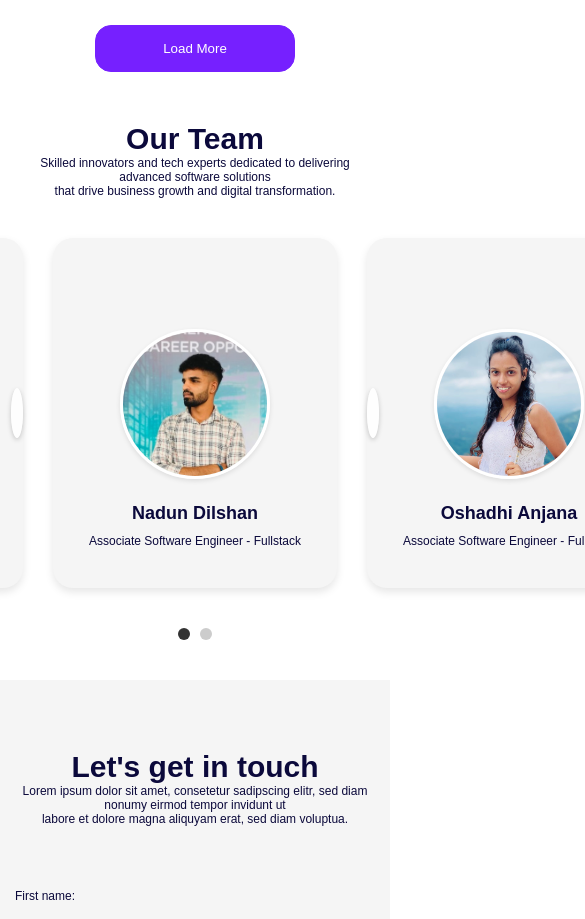
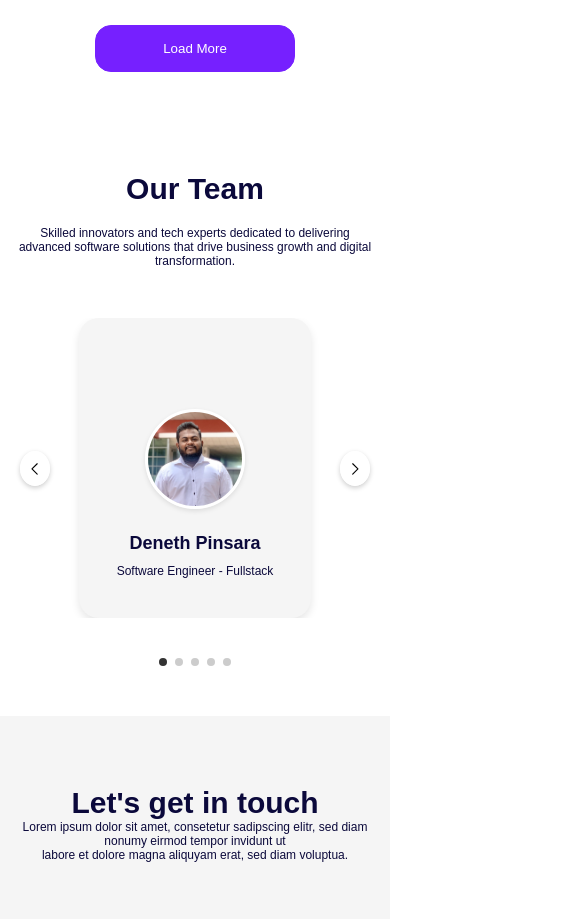
Before and after one commit to TechDoc-Solutions-PVT-LTD/techdoc-solutions-client, a React (Create React App) app: page / in a window 390 px wide. Shown: the part 5560-6479 px from the top of the page, 585 px wide, since content can reach past the window. Built offline with nearby package versions, Linux system fonts and the light colour scheme; a web font is replaced by a local one.

Commit message:
feat(Our Team): add mobile responsiveness

```diff
--- a/src/components/Sections/Team.jsx
+++ b/src/components/Sections/Team.jsx
@@ -70,29 +70,46 @@ export default function Team() {
   ];
 
   const [currentSlide, setCurrentSlide] = React.useState(0);
-  const slidesToShow = 3;
+  const [slidesToShow, setSlidesToShow] = React.useState(3);
+
+  React.useEffect(() => {
+    const handleResize = () => {
+      if (window.innerWidth < 768) {
+        setSlidesToShow(1);
+      } else if (window.innerWidth < 1024) {
+        setSlidesToShow(2);
+      } else {
+        setSlidesToShow(3);
+      }
+    };
+
+    handleResize();
+    window.addEventListener('resize', handleResize);
+    return () => window.removeEventListener('resize', handleResize);
+  }, []);
 
   const nextSlide = () => {
     setCurrentSlide((prev) =>
-      prev + slidesToShow >= teamMembers.length ? 0 : prev + 1
+      prev + 1 >= teamMembers.length ? 0 : prev + 1
     );
   };
 
   const prevSlide = () => {
     setCurrentSlide((prev) =>
-      prev === 0 ? teamMembers.length - slidesToShow : prev - 1
+      prev === 0 ? teamMembers.length - 1 : prev - 1
     );
   };
 
-  const visibleMembers = teamMembers.slice(
-    currentSlide,
-    Math.min(currentSlide + slidesToShow, teamMembers.length)
-  );
+  const getVisibleMembers = () => {
+    let visible = [];
+    for (let i = 0; i < slidesToShow; i++) {
+      const index = (currentSlide + i) % teamMembers.length;
+      visible.push(teamMembers[index]);
+    }
+    return visible;
+  };
 
-  const remainingSlides = slidesToShow - visibleMembers.length;
-  if (remainingSlides > 0) {
-    visibleMembers.push(...teamMembers.slice(0, remainingSlides));
-  }
+  const visibleMembers = getVisibleMembers();
 
   const handleMemberClick = (link) => {
     window.open(link, '_blank');
@@ -117,7 +134,7 @@ export default function Team() {
 
             <SliderContent>
               {visibleMembers.map((member, index) => (
-                <TeamCard key={`${member.name}-${index}`}>
+                <TeamCard key={`${member.name}-${index}`} slidesToShow={slidesToShow}>
                   <div className="card" onClick={() => handleMemberClick(member.link)}>
                     <ProjectBox
                       img={member.img}
@@ -136,18 +153,14 @@ export default function Team() {
           </SliderContainer>
 
           <DotsContainer>
-            {Array.from({ length: Math.ceil(teamMembers.length / slidesToShow) }).map((_, index) => (
+            {teamMembers.map((_, index) => (
               <Dot
                 key={index}
-                active={index === Math.floor(currentSlide / slidesToShow)}
-                onClick={() => setCurrentSlide(index * slidesToShow)}
+                active={index === currentSlide}
+                onClick={() => setCurrentSlide(index)}
               />
             ))}
           </DotsContainer>
-        </div>
-        <div className="row flexCenter">
-          <div style={{ margin: "20px 0", width: "200px" }}>
-          </div>
         </div>
       </div>
     </Wrapper>
@@ -156,11 +169,21 @@ export default function Team() {
 
 const Wrapper = styled.section`
   width: 100%;
+  padding: 50px 0;
 `;
 
 const HeaderInfo = styled.div`
-  @media (max-width: 860px) {
-    text-align: center;
+  text-align: center;
+  margin-bottom: 50px;
+
+  p {
+    margin-top: 20px;
+
+    br {
+      @media (max-width: 768px) {
+        display: none;
+      }
+    }
   }
 `;
 
@@ -175,18 +198,24 @@ const SliderContainer = styled.div`
 
 const SliderContent = styled.div`
   display: flex;
-  gap: 30px;
-  width: 90%;
+  gap: 20px;
+  width: 100%;
   max-width: 1200px;
   justify-content: center;
   align-items: center;
-  padding: 0 20px;
+  padding: 0 10px;
+  overflow-x: hidden;
+
+  @media (max-width: 768px) {
+    padding: 0;
+  }
 `;
 
 const TeamCard = styled.div`
-  flex: 0 0 30%;
-  max-width: 30%;
+  flex: 0 0 ${props => 100 / props.slidesToShow - 5}%;
+  max-width: ${props => 100 / props.slidesToShow - 5}%;
   transition: all 0.3s ease;
+  padding: 0 10px;
 
   .card {
     width: 100%;
@@ -209,8 +238,8 @@ const TeamCard = styled.div`
     }
 
     img {
-      width: 150px;
-      height: 150px;
+      width: 120px;
+      height: 120px;
       border-radius: 50%;
       object-fit: cover;
       border: 3px solid #fff;
@@ -224,9 +253,23 @@ const TeamCard = styled.div`
     }
   }
 
+  @media (max-width: 1024px) {
+    flex: 0 0 ${props => props.slidesToShow === 2 ? '45%' : '90%'};
+    max-width: ${props => props.slidesToShow === 2 ? '45%' : '90%'};
+  }
+
   @media (max-width: 768px) {
-    flex: 0 0 100%;
-    max-width: 100%;
+    flex: 0 0 90%;
+    max-width: 90%;
+
+    .card {
+      height: 300px;
+
+      img {
+        width: 100px;
+        height: 100px;
+      }
+    }
   }
 `;
 
@@ -234,14 +277,14 @@ const ArrowButton = styled.button`
   background: rgba(255, 255, 255, 0.9);
   border: none;
   border-radius: 50%;
-  width: 50px;
-  height: 50px;
+  width: 40px;
+  height: 40px;
   display: flex;
   align-items: center;
   justify-content: center;
   cursor: pointer;
   z-index: 10;
-  margin: 0 10px;
+  margin: 0 5px;
   box-shadow: 0 2px 5px rgba(0, 0, 0, 0.2);
   transition: all 0.3s ease;
 
@@ -249,18 +292,23 @@ const ArrowButton = styled.button`
     background: rgba(200, 200, 200, 0.9);
     transform: scale(1.05);
   }
+
+  @media (max-width: 768px) {
+    width: 35px;
+    height: 35px;
+  }
 `;
 
 const DotsContainer = styled.div`
   display: flex;
   justify-content: center;
   margin-top: 30px;
-  gap: 10px;
+  gap: 8px;
 `;
 
 const Dot = styled.div`
-  width: 12px;
-  height: 12px;
+  width: 10px;
+  height: 10px;
   border-radius: 50%;
   background: ${(props) => (props.active ? "#333" : "#ccc")};
   cursor: pointer;
@@ -269,4 +317,9 @@ const Dot = styled.div`
   &:hover {
     transform: scale(1.2);
   }
+
+  @media (max-width: 768px) {
+    width: 8px;
+    height: 8px;
+  }
 `;
```
